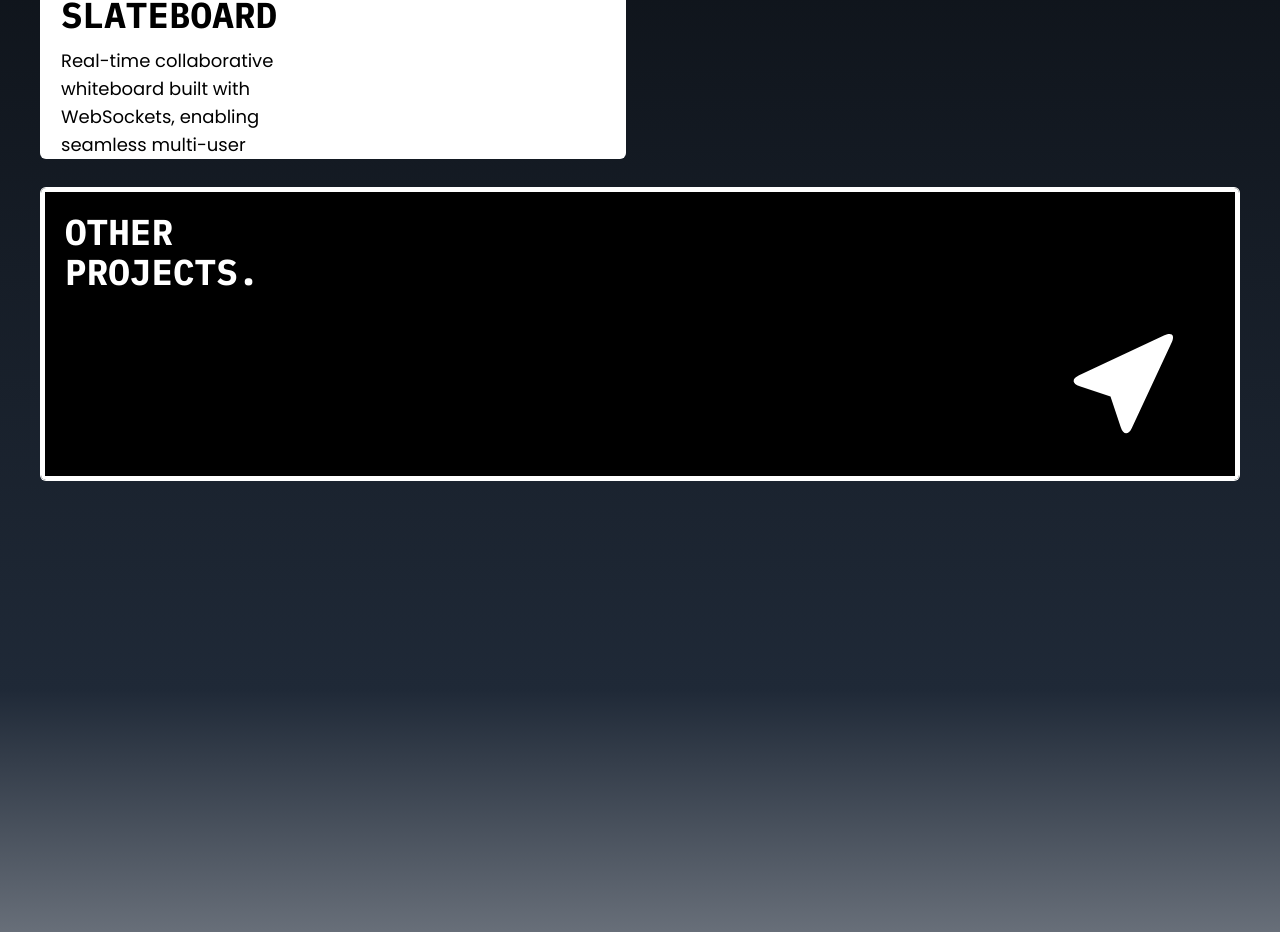
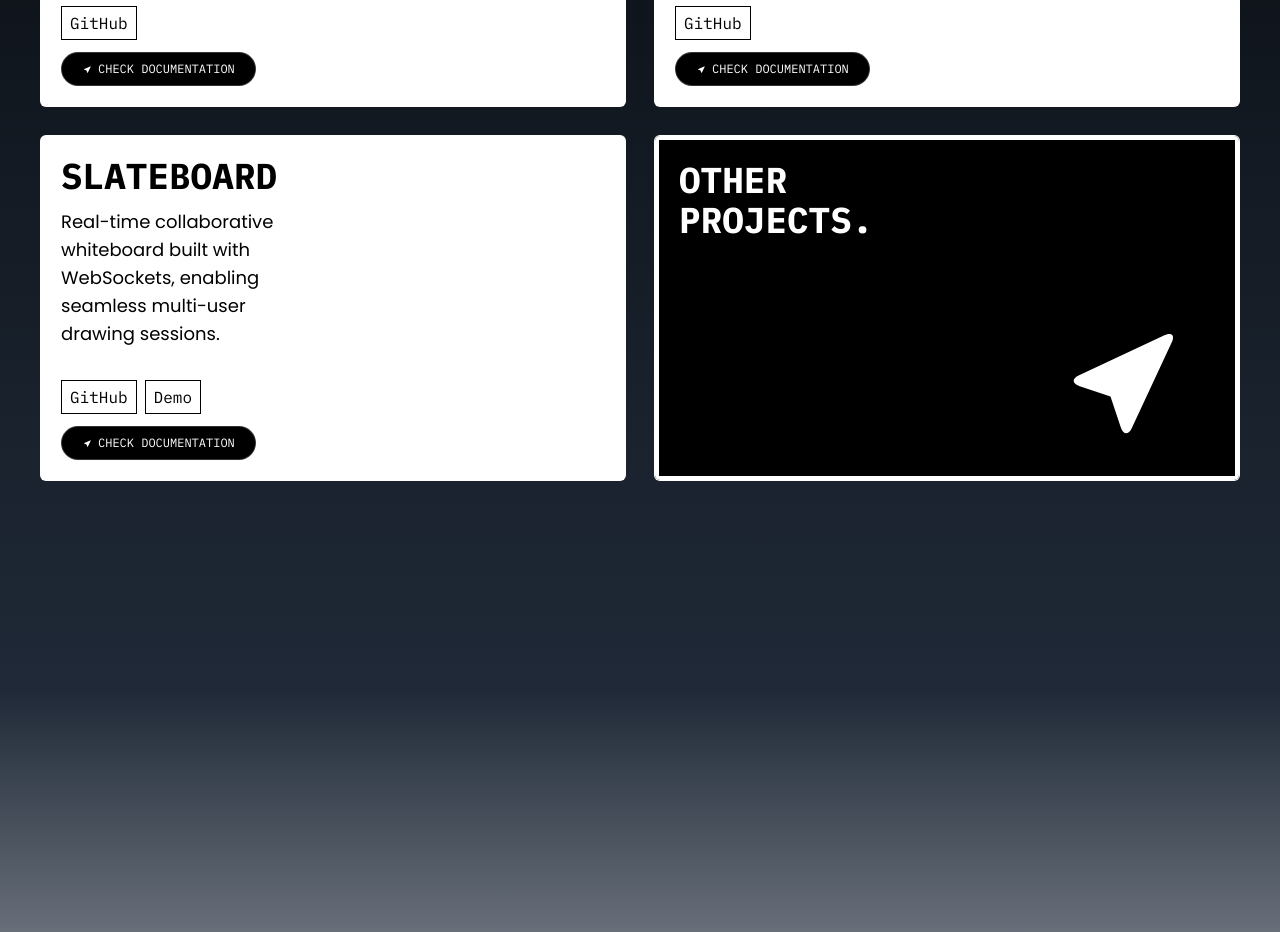
Before and after one commit to grilled-swampert/portfolio_v2, a React (Vite) app: page / in a window 1280 px wide. Shown: the part 3611-4543 px from the top of the page. Built offline with nearby package versions, Linux system fonts and the light colour scheme; a web font is replaced by a local one.

Commit message:
col span bug

```diff
--- a/src/components/layout/ProjectsLayout.jsx
+++ b/src/components/layout/ProjectsLayout.jsx
@@ -199,7 +199,7 @@ const ProjectsLayout = () => (
           />
         </BentoTilt>
 
-        <BentoTilt className="bg-white bento-tilt_1 row-span-1 col-span-2" src={"/projects"}>
+        <BentoTilt className="bg-white bento-tilt_1 row-span-1 col-span-2 md:col-span-1" src={"/projects"}>
           <div className="flex size-full flex-col justify-between bg-black p-5 border-white border-4">
             <h1 className="bento-title special-font max-w-64 text-white">
               Other Projects.
```
